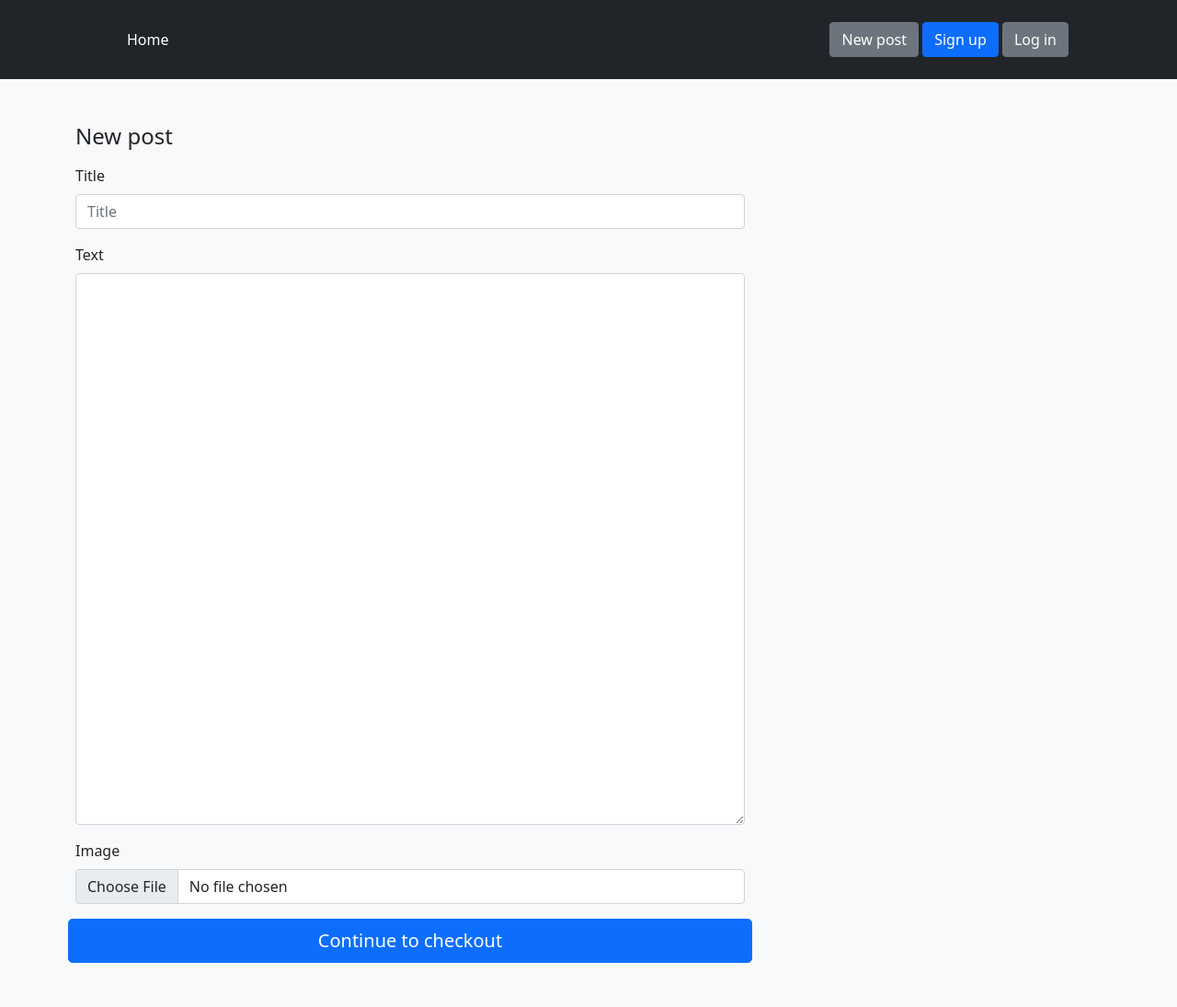
After one commit to PashaKopka/test-website, a Django app: page /new_post in a window 1280 px wide. The commit adds this page. Shown: the whole page at 92% size. Run offline with Django 3.2, Linux system fonts and the light colour scheme.

Commit message:
[new feature] creating new post

```diff
--- /dev/null
+++ b/test_website/main/logic.py
@@ -0,0 +1,4 @@
+def handle_uploaded_file(f):
+    with open(f'uploads/{f}', 'wb+') as destination:
+        for chunk in f.chunks():
+            destination.write(chunk)
--- a/test_website/main/urls.py
+++ b/test_website/main/urls.py
@@ -12,4 +12,6 @@ urlpatterns = [
 
     path('post_detail/<slug:slug>/', PostDetailView.as_view(), name='post_detail'),
     path('post_detail/<slug:slug>/like', LikePostView.as_view(), name='like_post'),
+    path('new_post', CreateNewPostView.as_view(), name='new_post'),
+    path('create_new_post', CreateNewPostView.as_view(), name='create_new_post'),
 ]
--- a/test_website/main/views.py
+++ b/test_website/main/views.py
@@ -6,6 +6,7 @@ from django.views.generic import DetailView
 
 from .forms import SignUpForm, LogInForm
 from .models import User, Post
+from .logic import *
 
 
 # HomePage
@@ -33,7 +34,11 @@ class SignUpView(View):
         password = request.POST['password']
         if form.is_valid():
             User.objects.create_user(username=username, email=email, password=password)
-        return redirect('sign_up')
+            user = authenticate(request, username=username, password=password)
+            if user is not None:
+                user.last_login = now()
+                login(request, user)
+        return redirect('homepage')
 
 
 class LogInView(View):
@@ -49,7 +54,7 @@ class LogInView(View):
         if user is not None:
             user.last_login = now()
             login(request, user)
-        return redirect('log_in')
+        return redirect('homepage')
 
 
 # Post views
@@ -74,3 +79,18 @@ class LikePostView(View):
         user.save()
         post.save()
         return redirect('post_detail', slug)
+
+
+class CreateNewPostView(View):
+
+    def get(self, request):
+        return render(request, 'main/new_post.html', {})
+
+    def post(self, request):
+        name = request.POST['name']
+        article = request.POST['article']
+        image = request.FILES['image']
+        url = request.POST['name'].replace(' ', '-')
+
+        Post.objects.create(name=name, article=article, image=image, url=url)
+        return redirect('homepage')
--- a/test_website/templates/includes/header.html
+++ b/test_website/templates/includes/header.html
@@ -12,6 +12,7 @@
             </ul>
 
             <div class="text-end">
+                <a href="{% url 'new_post' %}" class="btn btn-secondary my-2">New post</a>
                 <a href="{% url 'sign_up' %}" class="btn btn-primary my-2">Sign up</a>
                 <a href="{% url 'log_in' %}" class="btn btn-secondary my-2">Log in</a>
             </div>
--- /dev/null
+++ b/test_website/templates/main/new_post.html
@@ -0,0 +1,43 @@
+{% extends 'base.html' %}
+{% load static %}
+
+{% block content %}
+
+<title>New post</title>
+
+<div class="album py-5 bg-light">
+    <div class="container">
+
+        <div class="row g-5">
+            <div class="col-md-7 col-lg-8">
+                <h4 class="mb-3">New post</h4>
+                <form action="{% url 'create_new_post' %}" method="post" class="needs-validation"
+                      enctype="multipart/form-data">
+                    {% csrf_token %}
+                    <div class="row g-3">
+
+                        <div class="col-12">
+                            <label for="name" class="form-label">Title</label>
+                            <input name="name" type="text" class="form-control" id="name" placeholder="Title">
+                        </div>
+
+                        <div class="col-12">
+                            <label for="article" class="form-label">Text</label>
+                            <textarea name="article" style="height: 600px;" class="form-control" id="article"
+                                      required=""></textarea>
+                        </div>
+
+                        <div class="col-12">
+                            <label for="file" class="form-label">Image</label>
+                            <input id="file" name="image" type="file" class="form-control">
+                        </div>
+
+                        <button class="w-100 btn btn-primary btn-lg" type="submit">Continue to checkout</button>
+                    </div>
+                </form>
+            </div>
+        </div>
+    </div>
+</div>
+
+{% endblock content %}
```
Also changed, not shown: test_website/main/forms.py (+7 -1 lines), test_website/media/uploads/black_wallpaper_qaJXvBi.png (added), test_website/media/uploads/black_wallpaper_sdRU40r.png (added), 1 other file.
